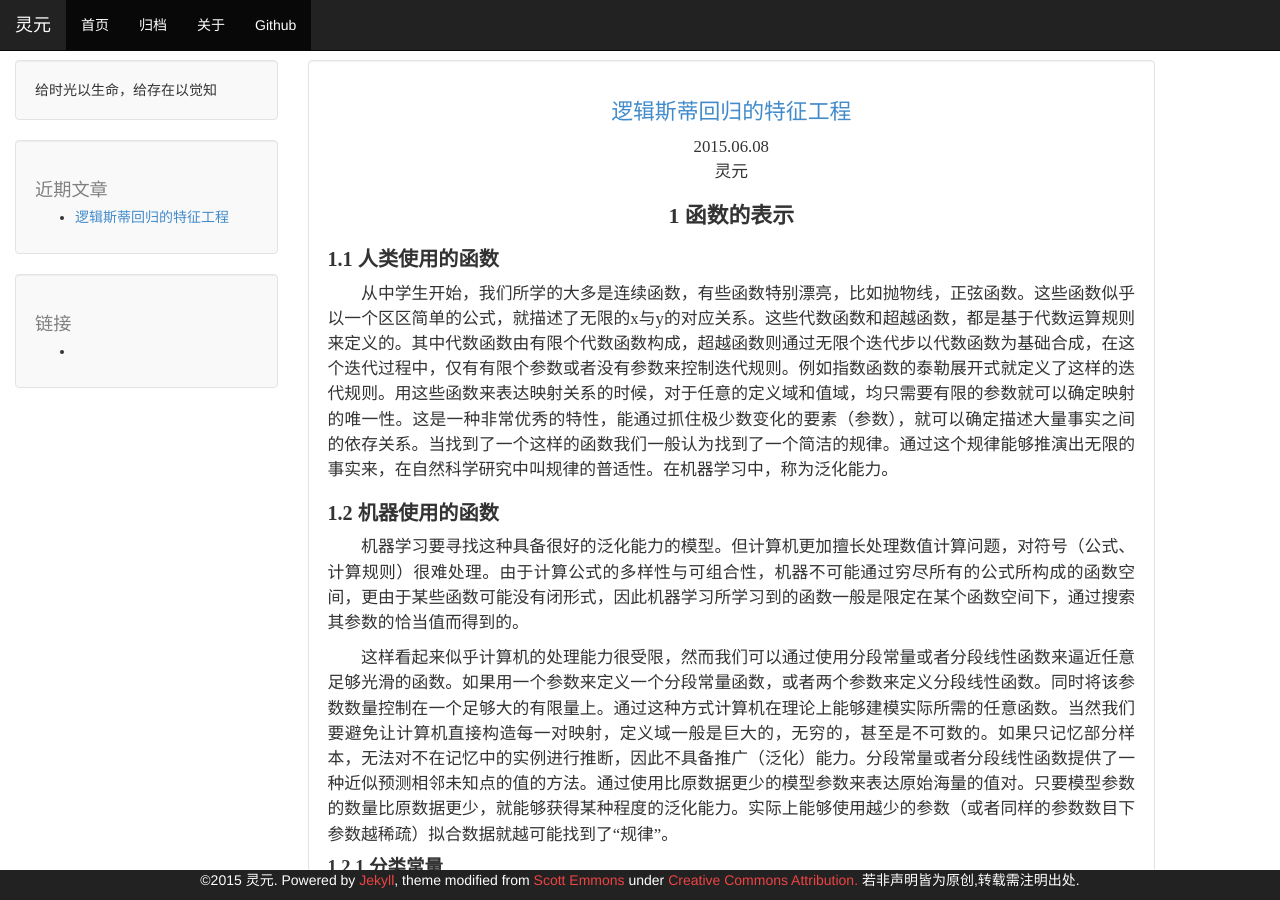
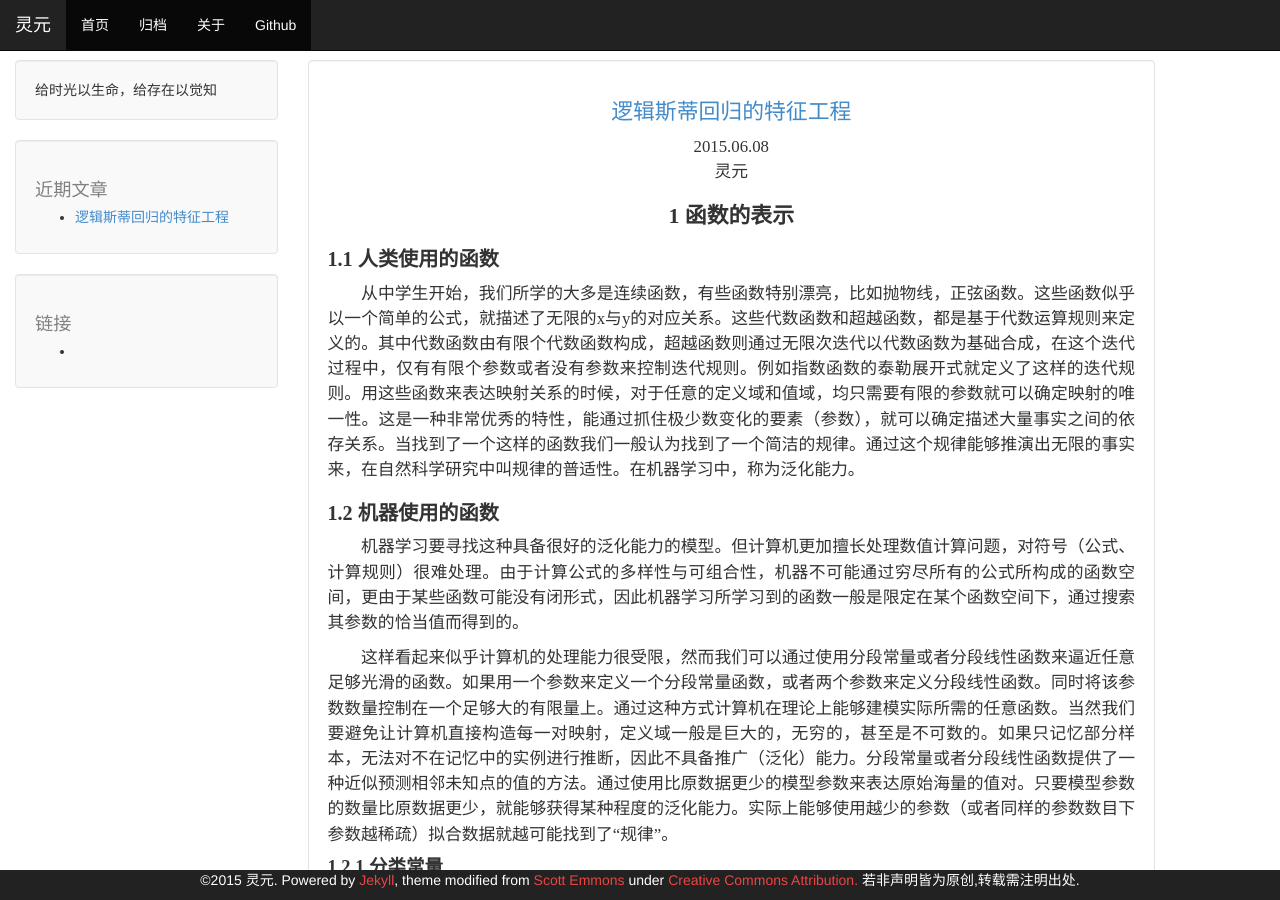
Before and after one commit to lihui/lihui.github.io, a Jekyll site: the page built from _posts/2015-6-8-logistic.md, in a window 1280 px wide and 900 px high. Built offline with Jekyll 4.4.1, drawn with Linux system fonts in a browser that asks for light colours; Markdown is read by kramdown in place of the engine named in the settings; formulas are drawn with MathJax 3.

Commit message:
update logisitc

```diff
--- a/_posts/2015-6-8-logistic.md
+++ b/_posts/2015-6-8-logistic.md
@@ -12,7 +12,7 @@ author: 灵元
 
 ###1.1 人类使用的函数
 
-从中学生开始，我们所学的大多是连续函数，有些函数特别漂亮，比如抛物线，正弦函数。这些函数似乎以一个区区简单的公式，就描述了无限的x与y的对应关系。这些代数函数和超越函数，都是基于代数运算规则来定义的。其中代数函数由有限个代数函数构成，超越函数则通过无限个迭代步以代数函数为基础合成，在这个迭代过程中，仅有有限个参数或者没有参数来控制迭代规则。例如指数函数的泰勒展开式就定义了这样的迭代规则。用这些函数来表达映射关系的时候，对于任意的定义域和值域，均只需要有限的参数就可以确定映射的唯一性。这是一种非常优秀的特性，能通过抓住极少数变化的要素（参数），就可以确定描述大量事实之间的依存关系。当找到了一个这样的函数我们一般认为找到了一个简洁的规律。通过这个规律能够推演出无限的事实来，在自然科学研究中叫规律的普适性。在机器学习中，称为泛化能力。
+从中学生开始，我们所学的大多是连续函数，有些函数特别漂亮，比如抛物线，正弦函数。这些函数似乎以一个简单的公式，就描述了无限的x与y的对应关系。这些代数函数和超越函数，都是基于代数运算规则来定义的。其中代数函数由有限个代数函数构成，超越函数则通过无限次迭代以代数函数为基础合成，在这个迭代过程中，仅有有限个参数或者没有参数来控制迭代规则。例如指数函数的泰勒展开式就定义了这样的迭代规则。用这些函数来表达映射关系的时候，对于任意的定义域和值域，均只需要有限的参数就可以确定映射的唯一性。这是一种非常优秀的特性，能通过抓住极少数变化的要素（参数），就可以确定描述大量事实之间的依存关系。当找到了一个这样的函数我们一般认为找到了一个简洁的规律。通过这个规律能够推演出无限的事实来，在自然科学研究中叫规律的普适性。在机器学习中，称为泛化能力。
 
 ###1.2 机器使用的函数
 
```
